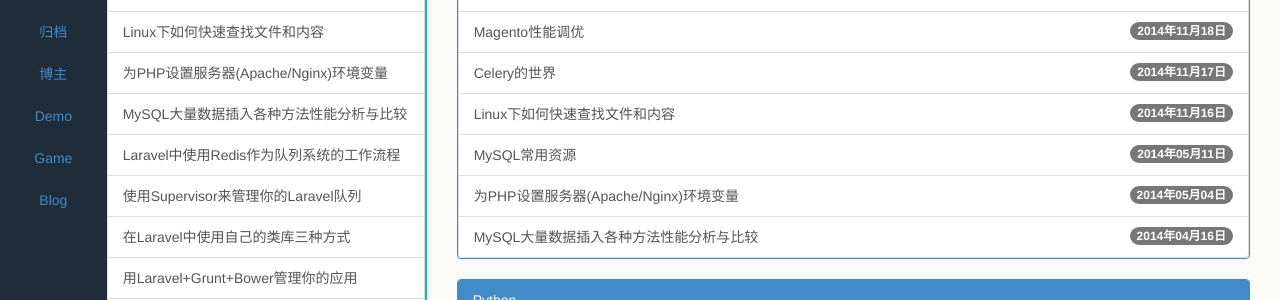
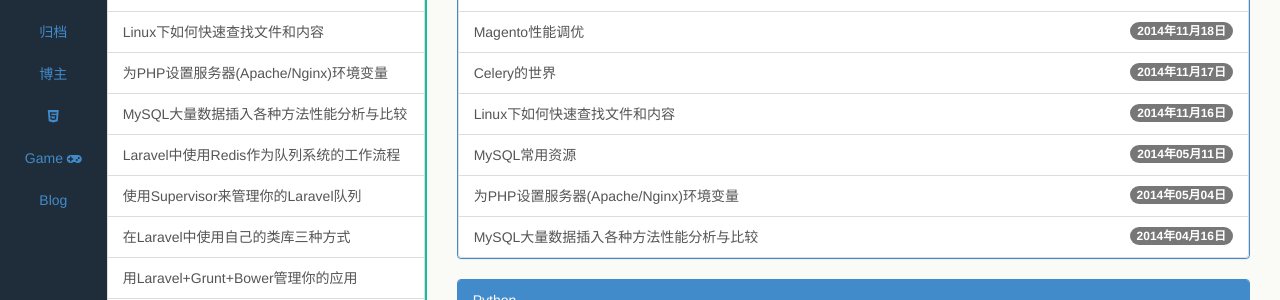
Before and after one commit to wonderfan/wonderfan.github.io, a Jekyll site: the page built from index.html, in a window 1280 px wide. Shown: the part 298-598 px from the top of the page. Built offline with Jekyll 4.4.1, drawn with Linux system fonts in a browser that asks for light colours; the list of posts is cut into pages by our own code; comment, search, counter and statistics services are not loaded.

Commit message:
Update navside.html

```diff
--- a/_includes/navside.html
+++ b/_includes/navside.html
@@ -11,8 +11,8 @@
         <li><a href="#tags" data-toggle="tab">{{ site.locals.tags }}</a></li>
         <li><a class="pjaxlink" href="/pages/archive.html">{{ site.locals.archive }}</a></li>
         <li><a class="pjaxlink" href="/pages/about.html">{{ site.locals.about }}</a></li>
-        <li><a  href="/demo.html">Demo</a></li>
-        <li><a  href="/game.html">Game</a></li>
+        <li><a  href="/demo.html"><i class="fa fa-html5"></i></a></li>
+        <li><a  href="/game.html">Game <i class="fa fa-gamepad"></i></a></li>
         <li><a  href="/pages/blog.html">Blog</a></li>
       </ul>
       <div class="aside1_bottom">
```
